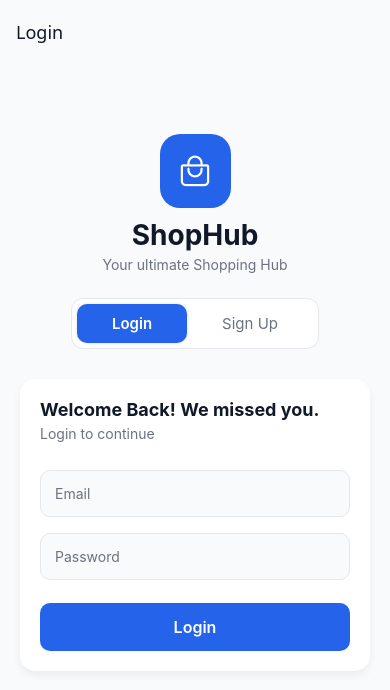
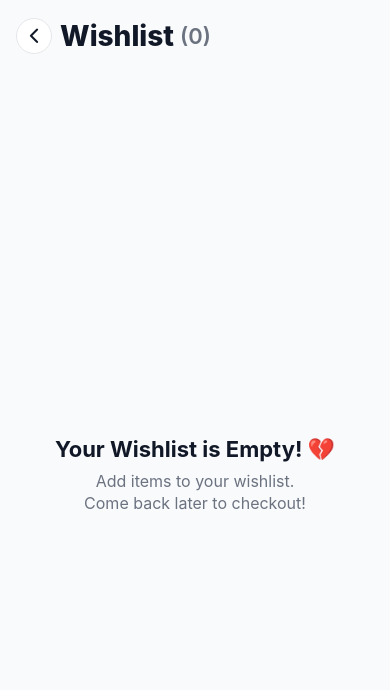
Before and after one commit to mahekgupta12/ShopHub, a React Native app: screen /Wishlist in a window 390 px wide. Shown: the top 690 px of the page. Built offline with nearby package versions, Linux system fonts and the light colour scheme.

Commit message:
feat(wishlist): implement complete wishlist feature with Firebase persistence

```diff
--- a/src/navigation/bottomTabs.tsx
+++ b/src/navigation/bottomTabs.tsx
@@ -9,7 +9,6 @@ import type { BottomTabParamList } from "./types";
 
 import HomeScreens from "../screens/home/homeScreens";
 import CartStack from "./cartStack";
-import WishlistStack from "./wishlistStack";
 import OrdersScreens from "../screens/orders/ordersScreens";
 import ProfileScreens from "../screens/profile/profileScreens";
 
@@ -40,8 +39,6 @@ export default function BottomTabs() {
     return sum + (item.quantity ?? 0);
   }, 0)
 );
-
-  const wishlistCount = useAppSelector((state) => state.wishlist.items.length);
 
   const { initialTab, ready, handleTabChange } = useLastTab(DEFAULTS.TAB);
 
@@ -79,10 +76,6 @@ export default function BottomTabs() {
               ? focused
                 ? "home"
                 : "home-outline"
-              : route.name === ROUTES.WISHLIST
-              ? focused
-                ? "heart"
-                : "heart-outline"
               : route.name === ROUTES.ORDERS
               ? focused
                 ? "cube"
@@ -97,11 +90,6 @@ export default function BottomTabs() {
               {route.name === ROUTES.CART && cartCount > 0 && (
                 <View style={styles.badge}>
                   <Text style={styles.badgeText}>{cartCount}</Text>
-                </View>
-              )}
-              {route.name === ROUTES.WISHLIST && wishlistCount > 0 && (
-                <View style={styles.badge}>
-                  <Text style={styles.badgeText}>{wishlistCount}</Text>
                 </View>
               )}
             </View>
@@ -124,7 +112,6 @@ export default function BottomTabs() {
     >
       <Tab.Screen name={ROUTES.HOME} component={HomeScreens} />
       <Tab.Screen name={ROUTES.CART} component={CartStack} />
-      <Tab.Screen name={ROUTES.WISHLIST} component={WishlistStack} />
       <Tab.Screen name={ROUTES.ORDERS} component={OrdersScreens} />
       <Tab.Screen name={ROUTES.PROFILE} component={ProfileScreens} />
     </Tab.Navigator>
--- a/src/navigation/rootStack.tsx
+++ b/src/navigation/rootStack.tsx
@@ -1,10 +1,11 @@
 import React from "react";
-import { View, ActivityIndicator } from "react-native";
+import { View, ActivityIndicator, StyleSheet } from "react-native";
 import { createNativeStackNavigator } from "@react-navigation/native-stack";
 import type { RootStackParamList } from "./Types";
 
 import LoginScreen from "../screens/auth/loginScreen";
 import BottomTabs from "./bottomTabs";
+import WishlistStack from "./wishlistStack";
 import { ROUTES, SCREEN_TITLES } from "../constants/index";
 
 import { useSelector } from "react-redux";
@@ -16,24 +17,27 @@ import { useNavigationLoader } from "../constants/navigationLoader";
 
 const Stack = createNativeStackNavigator<RootStackParamList>();
 
+const makeStyles = (colors: any) => StyleSheet.create({
+  loaderContainer: {
+    flex: 1,
+    backgroundColor: colors.background,
+    alignItems: "center",
+    justifyContent: "center",
+  },
+});
+
 export default function RootStack() {
   const { show, hide } = useNavigationLoader();
 
   const mode = useSelector((state: RootState) => state.theme.mode);
   const colors = getProfileTheme(mode);
+  const styles = makeStyles(colors);
 
   const initialRoute = useInitialRoute();
 
   if (!initialRoute) {
     return (
-      <View
-        style={{
-          flex: 1,
-          backgroundColor: colors.background,
-          alignItems: "center",
-          justifyContent: "center",
-        }}
-      >
+      <View style={styles.loaderContainer}>
         <ActivityIndicator size="large" color={colors.primary} />
       </View>
     );
@@ -63,6 +67,15 @@ export default function RootStack() {
         component={BottomTabs}
         options={{ headerShown: false }}
       />
+      <Stack.Group screenOptions={{ presentation: "card" }}>
+        <Stack.Screen
+          name={ROUTES.WISHLIST}
+          component={WishlistStack}
+          options={{
+            headerShown: false,
+          }}
+        />
+      </Stack.Group>
     </Stack.Navigator>
   );
 }
--- a/src/navigation/types.ts
+++ b/src/navigation/types.ts
@@ -3,6 +3,7 @@ import { PaymentMethod } from "../constants/index";
 export type RootStackParamList = {
   Login: undefined;
   MainTabs: undefined;
+  Wishlist: undefined;
 };
 
 export type BottomTabParamList = {
@@ -10,7 +11,6 @@ export type BottomTabParamList = {
   Cart: undefined;
   Orders: undefined;
   Profile: undefined;
-  Wishlist: undefined;
 };
 
 export type CartStackParamList = {
--- a/src/screens/home/homeScreens.tsx
+++ b/src/screens/home/homeScreens.tsx
@@ -8,6 +8,7 @@ import {
   ActivityIndicator,
 } from "react-native";
 import Ionicons from "react-native-vector-icons/Ionicons";
+import { useNavigation } from "@react-navigation/native";
 import SearchBar from "./searchBar";
 import FilterIcon from "../../navigation/filter";
 import { useProducts, type Product } from "./api";
@@ -27,12 +28,14 @@ import {
   ICON_NAMES,
   ICON_SIZES,
   VIEW_TYPES,
+  ROUTES,
   type Category,
   type PriceRange,
   type ViewType,
 } from "../../constants/index";
 
 export default function HomeScreens() {
+  const navigation = useNavigation();
   const [query, setQuery] = useState("");
   const [viewType, setViewType] = useState<ViewType>(VIEW_TYPES.LIST);
 
@@ -49,6 +52,8 @@ export default function HomeScreens() {
   const mode = useSelector((state: RootState) => state.theme.mode);
   const colors = getProfileTheme(mode);
   const styles = makeStyles(colors);
+
+  const wishlistCount = useSelector((state: RootState) => state.wishlist.items.length);
 
   let filteredProducts: Product[] = products;
 
@@ -104,6 +109,22 @@ export default function HomeScreens() {
               size={ICON_SIZES.LARGE}
               color={viewType === VIEW_TYPES.GRID ? COLORS.WHITE : colors.textSecondary}
             />
+          </Pressable>
+
+          <Pressable
+            style={styles.iconChip}
+            onPress={() => navigation.navigate(ROUTES.WISHLIST as never)}
+          >
+            <Ionicons
+              name="heart-outline"
+              size={ICON_SIZES.LARGE}
+              color={colors.textSecondary}
+            />
+            {wishlistCount > 0 && (
+              <View style={styles.badge}>
+                <Text style={styles.badgeText}>{wishlistCount}</Text>
+              </View>
+            )}
           </Pressable>
         </View>
       </View>
@@ -191,6 +212,21 @@ const makeStyles = (colors: AppTheme) =>
       borderColor: colors.border,
     },
     activeChip: { backgroundColor: colors.primary },
+    badge: {
+      position: "absolute",
+      right: -6,
+      top: -4,
+      backgroundColor: "#EF4444",
+      borderRadius: 10,
+      paddingHorizontal: 5,
+      minWidth: 16,
+      alignItems: "center",
+    },
+    badgeText: {
+      color: "#fff",
+      fontSize: 10,
+      fontWeight: "700",
+    },
     listContent: { paddingBottom: 20 },
     gridColumnWrapper: { justifyContent: "space-between" },
     stateWrapper: {
--- a/src/screens/wishlist/wishlistItem.tsx
+++ b/src/screens/wishlist/wishlistItem.tsx
@@ -5,8 +5,6 @@ import { useDispatch, useSelector } from "react-redux";
 import AppPressable from "../../components/appPressables";
 
 import {
-  increaseWishlistQty,
-  decreaseWishlistQty,
   removeFromWishlist,
   type WishlistItem as WishlistItemType,
 } from "./wishlistSlice";
@@ -29,13 +27,10 @@ export default function WishlistItem({ item }: WishlistItemProps) {
   const styles = makeWishlistStyles(colors);
 
   const price = item.price ?? 0;
-  const quantity = item.quantity ?? 1;
 
   const handleMoveToCart = () => {
-    // Add to cart with selected quantity
-    for (let i = 0; i < quantity; i++) {
-      dispatch(addItem(item));
-    }
+    // Add product to cart (just 1 unit)
+    dispatch(addItem(item));
     // Remove from wishlist after moving to cart
     dispatch(removeFromWishlist(item.id));
   };
@@ -51,24 +46,6 @@ export default function WishlistItem({ item }: WishlistItemProps) {
           {item.title}
         </Text>
         <Text style={styles.price}>${price.toFixed(2)}</Text>
-
-        <View style={styles.counterRow}>
-          <AppPressable
-            style={styles.circleBtn}
-            onPress={() => dispatch(decreaseWishlistQty(item.id))}
-          >
-            <Ionicons name="remove" size={ICON_SIZES.MEDIUM} color={colors.text} />
-          </AppPressable>
-
-          <Text style={styles.qty}>{quantity}</Text>
-
-          <AppPressable
-            style={styles.circleBtn}
-            onPress={() => dispatch(increaseWishlistQty(item.id))}
-          >
-            <Ionicons name="add" size={ICON_SIZES.MEDIUM} color={colors.text} />
-          </AppPressable>
-        </View>
       </View>
 
       <View style={styles.actionButtons}>
--- a/src/screens/wishlist/wishlistScreen.tsx
+++ b/src/screens/wishlist/wishlistScreen.tsx
@@ -1,7 +1,9 @@
 import React, { useState, useEffect } from "react";
-import { View, Text, FlatList, ActivityIndicator } from "react-native";
+import { View, Text, FlatList, ActivityIndicator, Pressable } from "react-native";
 import { SafeAreaView } from "react-native-safe-area-context";
 import { useSelector } from "react-redux";
+import Ionicons from "react-native-vector-icons/Ionicons";
+import { useNavigation } from "@react-navigation/native";
 
 import WishlistItem from "./wishlistItem";
 import { RootState } from "../cart/cartStore";
@@ -16,6 +18,7 @@ import {
 import EmptyState from "../../components/emptyState";
 
 export default function WishlistScreen() {
+  const navigation = useNavigation();
   useLoadWishlist();
 
   const { items } = useSelector((state: RootState) => state.wishlist);
@@ -44,6 +47,16 @@ export default function WishlistScreen() {
     <SafeAreaView style={styles.safe}>
       <View style={styles.container}>
         <View style={styles.headerRow}>
+          <Pressable
+            style={styles.backBtn}
+            onPress={() => navigation.goBack()}
+          >
+            <Ionicons
+              name="chevron-back"
+              size={22}
+              color={colors.text}
+            />
+          </Pressable>
           <Text style={styles.headerTitle}>{SCREEN_TITLES.WISHLIST}</Text>
           <Text style={styles.headerCount}>({items.length})</Text>
         </View>
--- a/src/screens/wishlist/wishlistStyles.ts
+++ b/src/screens/wishlist/wishlistStyles.ts
@@ -23,6 +23,20 @@ const makeWishlistStyles = (colors: AppTheme) => {
       flexDirection: "row",
       alignItems: "center",
       marginBottom: DIMENSIONS.MARGIN_2XL,
+      paddingTop: DIMENSIONS.PADDING_SM,
+      paddingBottom: DIMENSIONS.PADDING_MD,
+    },
+
+    backBtn: {
+      height: 36,
+      width: 36,
+      borderRadius: 18,
+      justifyContent: "center",
+      alignItems: "center",
+      backgroundColor: colors.card,
+      borderWidth: 1,
+      borderColor: colors.border,
+      marginRight: DIMENSIONS.MARGIN_MD,
     },
 
     headerTitle: {
```
Also changed, not shown: src/screens/home/homeStyles.ts (+16 -0 lines).
